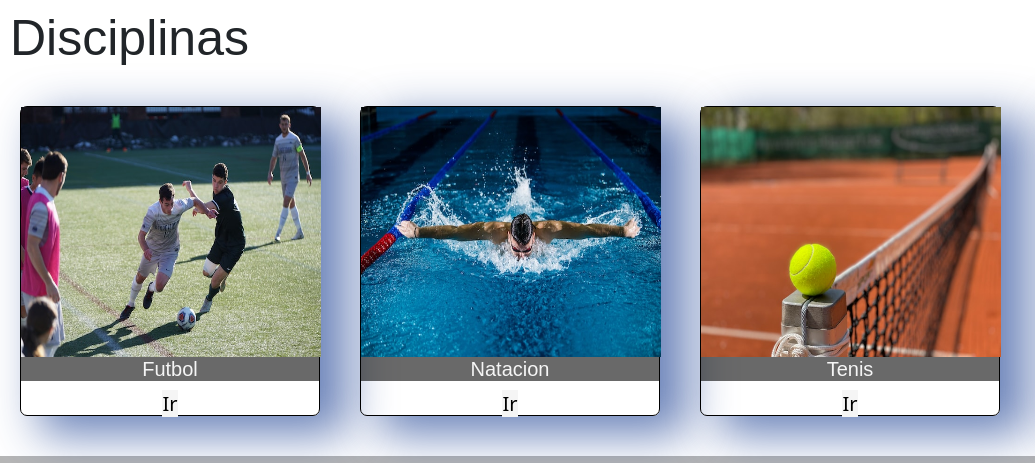
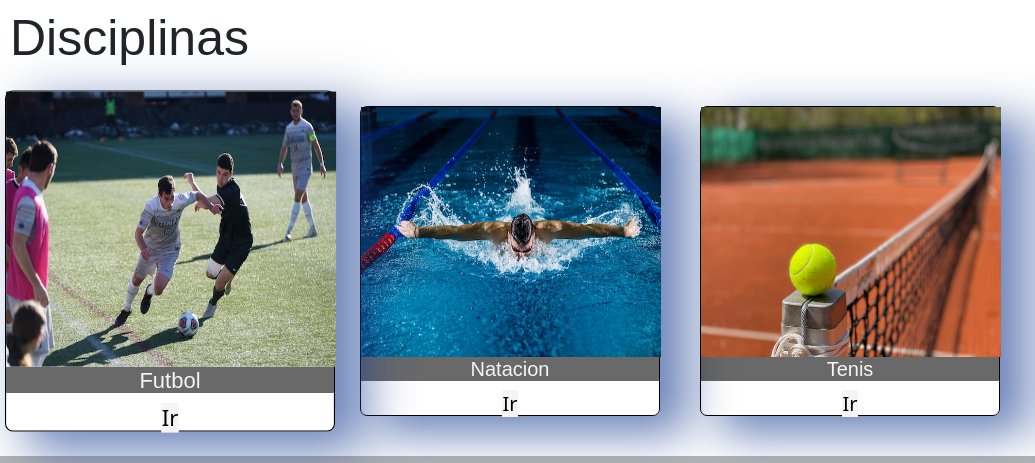
Before and after one commit to OskrH/Asports-43010, a plain HTML site: page index.html in a window 1280 px wide. In both pictures the pointer is over the element 170 px from the left and 909 px from the top of the page. Shown: the part 649-1112 px from the top of the page, 0-1035 px from the left. Drawn offline with nearby package versions, Linux system fonts and the light colour scheme; a web font is replaced by a local one.

Commit message:
checkcinco

```diff
--- a/css/style.css
+++ b/css/style.css
@@ -68,6 +68,11 @@ font-family: 'Ysabeau SC', sans-serif;
     box-shadow: 23px 15px 45px 4px rgba(28,64,147,0.65);
 -webkit-box-shadow: 23px 15px 45px 4px rgba(28,64,147,0.65);
 -moz-box-shadow: 23px 15px 45px 4px rgba(28,64,147,0.65);
+transition: 1s;
+}
+
+.servicios div:hover{
+    transform: scale(1.1);
 }
 
 .servicios h3{
```
